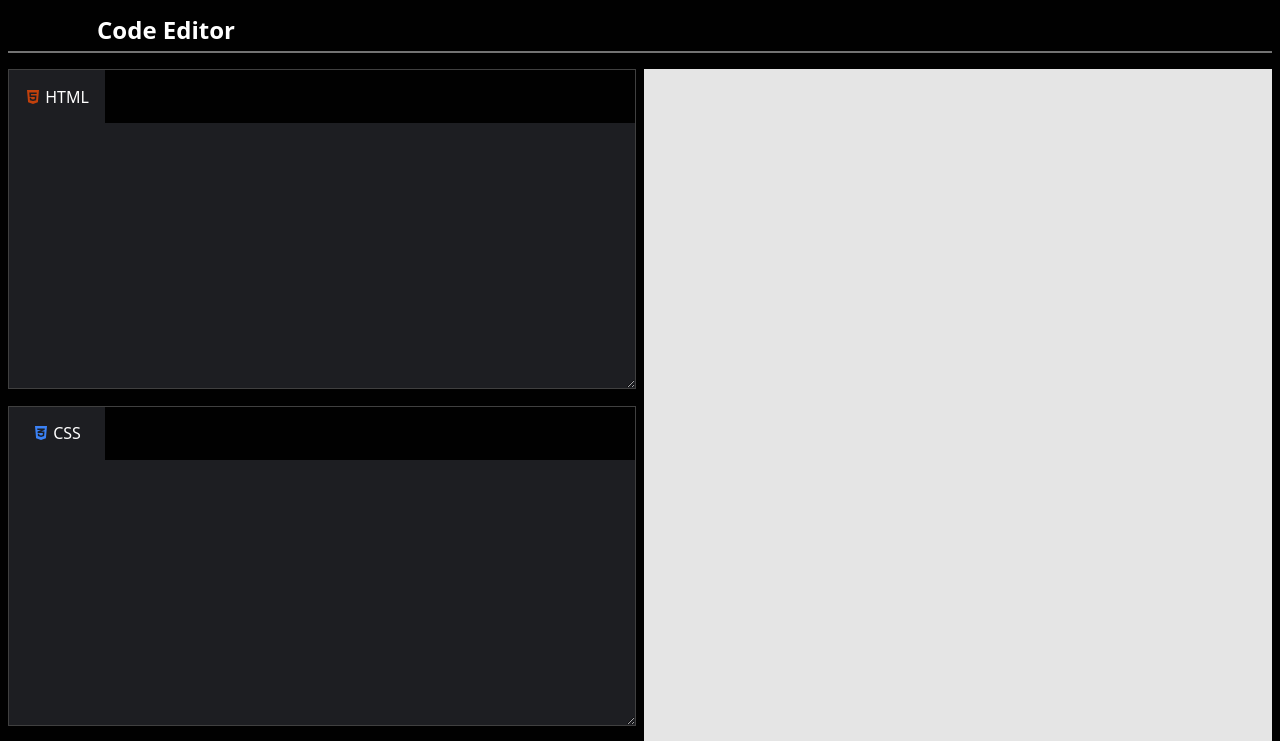
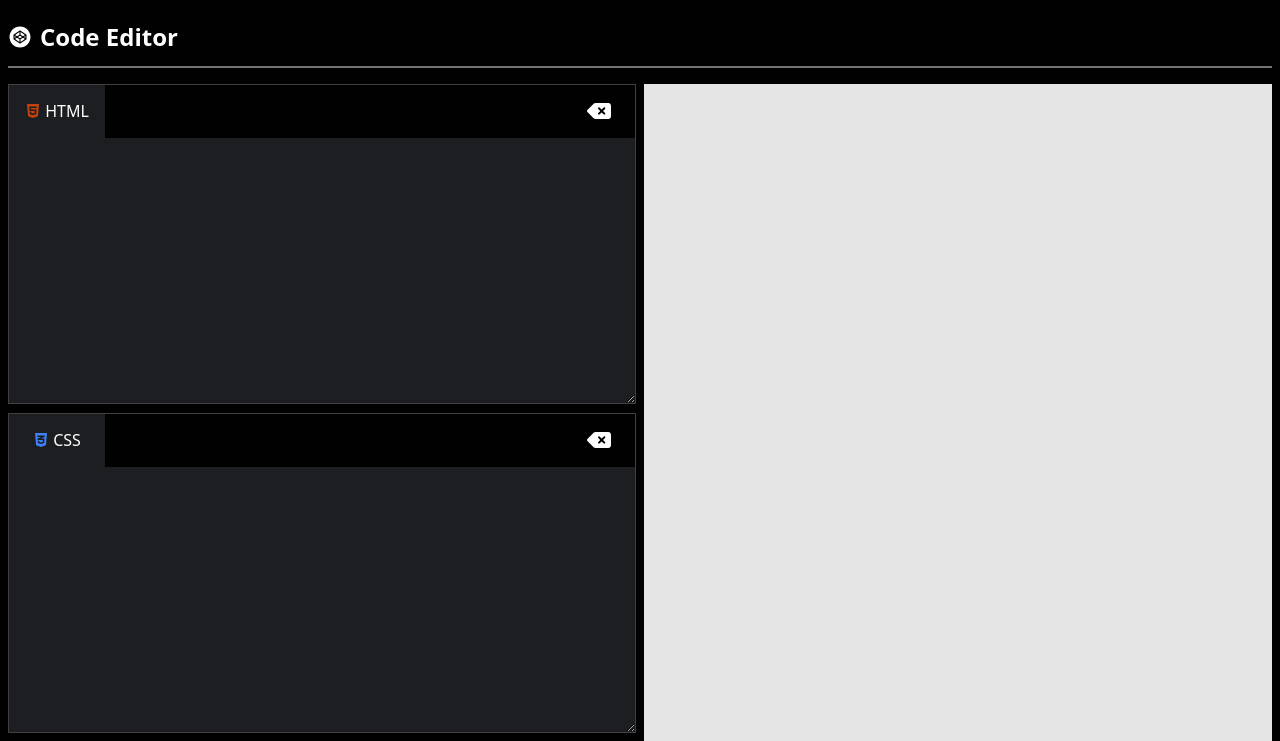
Before and after one commit to enesyagmur/code-editor, a Next.js app: page / in a window 1280 px wide. Shown: the top 741 px of the page. Built offline with nearby package versions, Linux system fonts and the light colour scheme.

Commit message:
silme butonu ve özelliği eklendi

```diff
--- a/src/app/components/CssComponent.tsx
+++ b/src/app/components/CssComponent.tsx
@@ -1,16 +1,24 @@
 import React from "react";
 import { FaCss3Alt } from "react-icons/fa";
+import { FaDeleteLeft } from "react-icons/fa6";
 
 interface CssProps {
+  cssCode: string;
   setCssCode: React.Dispatch<React.SetStateAction<string>>;
 }
 
-const CssComponent: React.FC<CssProps> = ({ setCssCode }) => {
+const CssComponent: React.FC<CssProps> = ({ cssCode, setCssCode }) => {
   return (
     <div className="code-container">
       <div className="code-container-top">
-        <FaCss3Alt className="text-blue-500" />
-        <p className="code-language">CSS</p>
+        <div className="code-language">
+          <FaCss3Alt className="text-blue-500" />
+          <p className="language">CSS</p>
+        </div>
+        <FaDeleteLeft
+          className="code-delete-btn"
+          onClick={() => setCssCode("")}
+        />
       </div>
 
       <textarea
@@ -19,6 +27,7 @@ const CssComponent: React.FC<CssProps> = ({ setCssCode }) => {
         name="Css"
         id="Css"
         onChange={(e) => setCssCode(e.target.value)}
+        value={cssCode}
       ></textarea>
     </div>
   );
--- a/src/app/components/Header.tsx
+++ b/src/app/components/Header.tsx
@@ -1,10 +1,12 @@
 import React from "react";
+import { AiFillCodepenCircle } from "react-icons/ai";
 
 const Header = () => {
   return (
-    <div className="w-full h-12 flex items-center justify-between border-b-2 border-neutral-500 text-white mb-4">
-      <div className="w-3/12 h-full flex items-center justify-center">
-        <p className="text-2xl font-bold">Code Editor</p>
+    <div className="w-full h-16 flex items-center justify-between border-b-2 border-neutral-500 text-white mb-4">
+      <div className="w-3/12 h-full flex items-center justify-start text-white text-2xl">
+        <AiFillCodepenCircle className="" />
+        <p className="font-semibold ml-2">Code Editor</p>
       </div>
     </div>
   );
--- a/src/app/components/HtmlComponent.tsx
+++ b/src/app/components/HtmlComponent.tsx
@@ -1,16 +1,24 @@
 import React from "react";
 import { FaHtml5 } from "react-icons/fa";
+import { FaDeleteLeft } from "react-icons/fa6";
 
 interface HtmlProps {
+  htmlCode: string;
   setHtmlCode: React.Dispatch<React.SetStateAction<string>>;
 }
 
-const HtmlComponent: React.FC<HtmlProps> = ({ setHtmlCode }) => {
+const HtmlComponent: React.FC<HtmlProps> = ({ htmlCode, setHtmlCode }) => {
   return (
     <div className="code-container">
       <div className="code-container-top">
-        <FaHtml5 className="text-orange-700" />
-        <p className="code-language">HTML</p>
+        <div className="code-language">
+          <FaHtml5 className="text-orange-700" />
+          <p className="language">HTML</p>
+        </div>
+        <FaDeleteLeft
+          className="code-delete-btn"
+          onClick={() => setHtmlCode("")}
+        />
       </div>
 
       <textarea
@@ -19,6 +27,7 @@ const HtmlComponent: React.FC<HtmlProps> = ({ setHtmlCode }) => {
         name="Html"
         id="Html"
         onChange={(e) => setHtmlCode(e.target.value)}
+        value={htmlCode}
       ></textarea>
     </div>
   );
--- a/src/app/components/JavascriptComponent.tsx
+++ b/src/app/components/JavascriptComponent.tsx
@@ -1,16 +1,24 @@
 import React from "react";
 import { FaJsSquare } from "react-icons/fa";
+import { FaDeleteLeft } from "react-icons/fa6";
 
 interface JsProps {
+  jsCode: string;
   setJsCode: React.Dispatch<React.SetStateAction<string>>;
 }
 
-const JavascriptComponent: React.FC<JsProps> = ({ setJsCode }) => {
+const JavascriptComponent: React.FC<JsProps> = ({ jsCode, setJsCode }) => {
   return (
     <div className="code-container">
       <div className="code-container-top">
-        <FaJsSquare className="text-yellow-500" />
-        <p className="code-language">JS</p>
+        <div className="code-language">
+          <FaJsSquare className="text-yellow-500" />
+          <p className="language">JS</p>
+        </div>
+        <FaDeleteLeft
+          className="code-delete-btn"
+          onClick={() => setJsCode("")}
+        />
       </div>
 
       <textarea
@@ -19,6 +27,7 @@ const JavascriptComponent: React.FC<JsProps> = ({ setJsCode }) => {
         name="Js"
         id="Js"
         onChange={(e) => setJsCode(e.target.value)}
+        value={jsCode}
       ></textarea>
     </div>
   );
--- a/src/app/globals.css
+++ b/src/app/globals.css
@@ -6,10 +6,16 @@
   @apply w-full h-[320px] flex flex-col items-start justify-center border-[1px] border-neutral-700;
 }
 .code-container-top {
-  @apply w-24 h-1/6 bg-componentBgColor flex items-center justify-center text-white;
+  @apply w-full h-1/6  flex items-center justify-between text-white;
 }
 .code-language {
+  @apply w-24 h-full flex items-center justify-center bg-componentBgColor;
+}
+.language {
   @apply ml-1;
+}
+.code-delete-btn {
+  @apply mr-6 cursor-pointer text-2xl hover:text-red-800;
 }
 .code-textarea {
   @apply w-full h-5/6  bg-componentBgColor text-neutral-200 focus:outline-none p-2;
--- a/src/app/page.tsx
+++ b/src/app/page.tsx
@@ -17,9 +17,9 @@ export default function Home() {
       <Header />
       <div className="w-full h-[2140px] md:h-full flex flex-col md:flex-row">
         <div className="w-full h-3/6 md:h-full md:w-6/12 flex flex-col items-center justify-between">
-          <HtmlComponent setHtmlCode={setHtmlCode} />
-          <CssComponent setCssCode={setCssCode} />
-          <JavascriptComponent setJsCode={setJsCode} />
+          <HtmlComponent htmlCode={htmlCode} setHtmlCode={setHtmlCode} />
+          <CssComponent cssCode={cssCode} setCssCode={setCssCode} />
+          <JavascriptComponent jsCode={jsCode} setJsCode={setJsCode} />
         </div>
         <iframe
           className="w-full h-[1070px] md:h-full md:w-6/12 text-black bg-neutral-200 md:ml-2"
```
